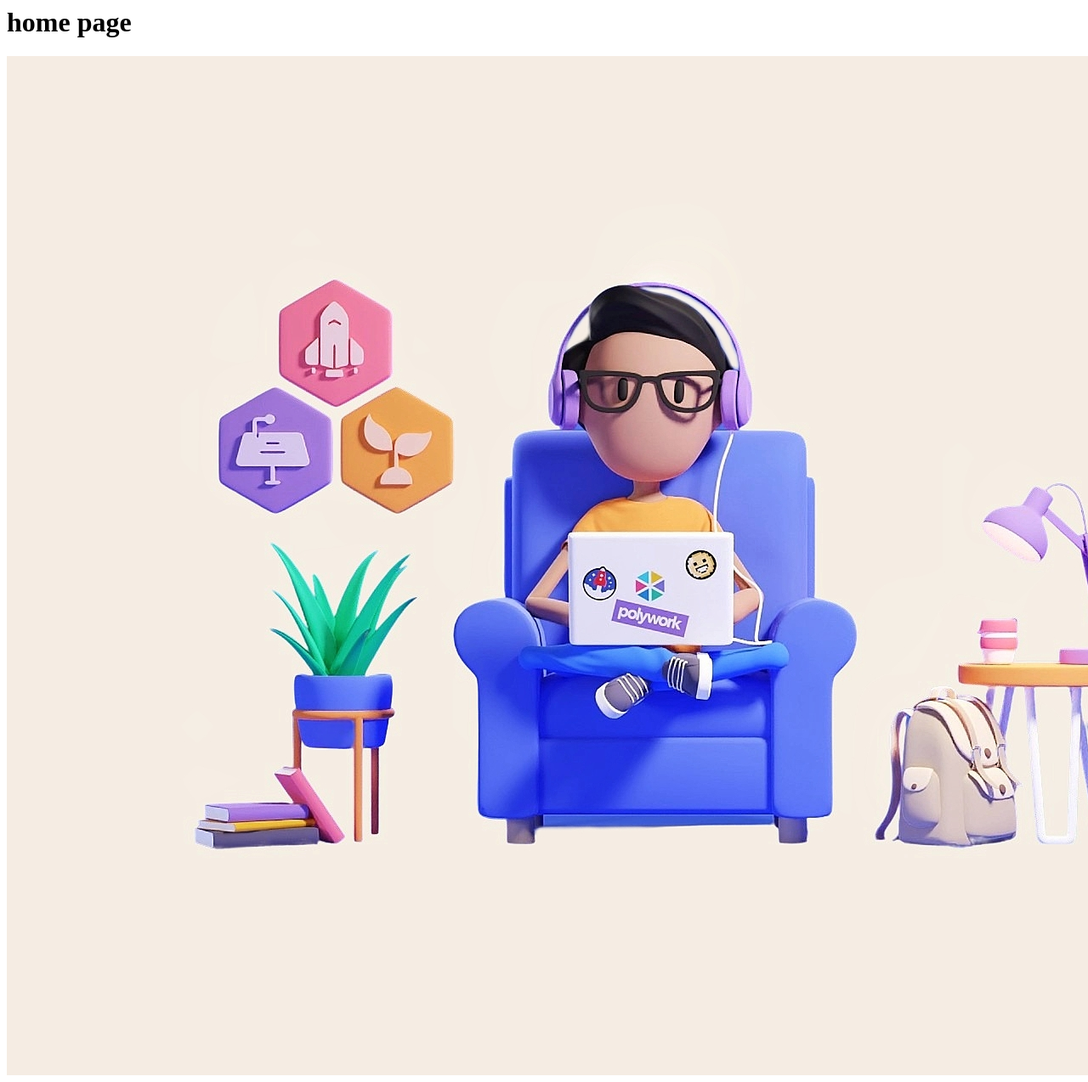
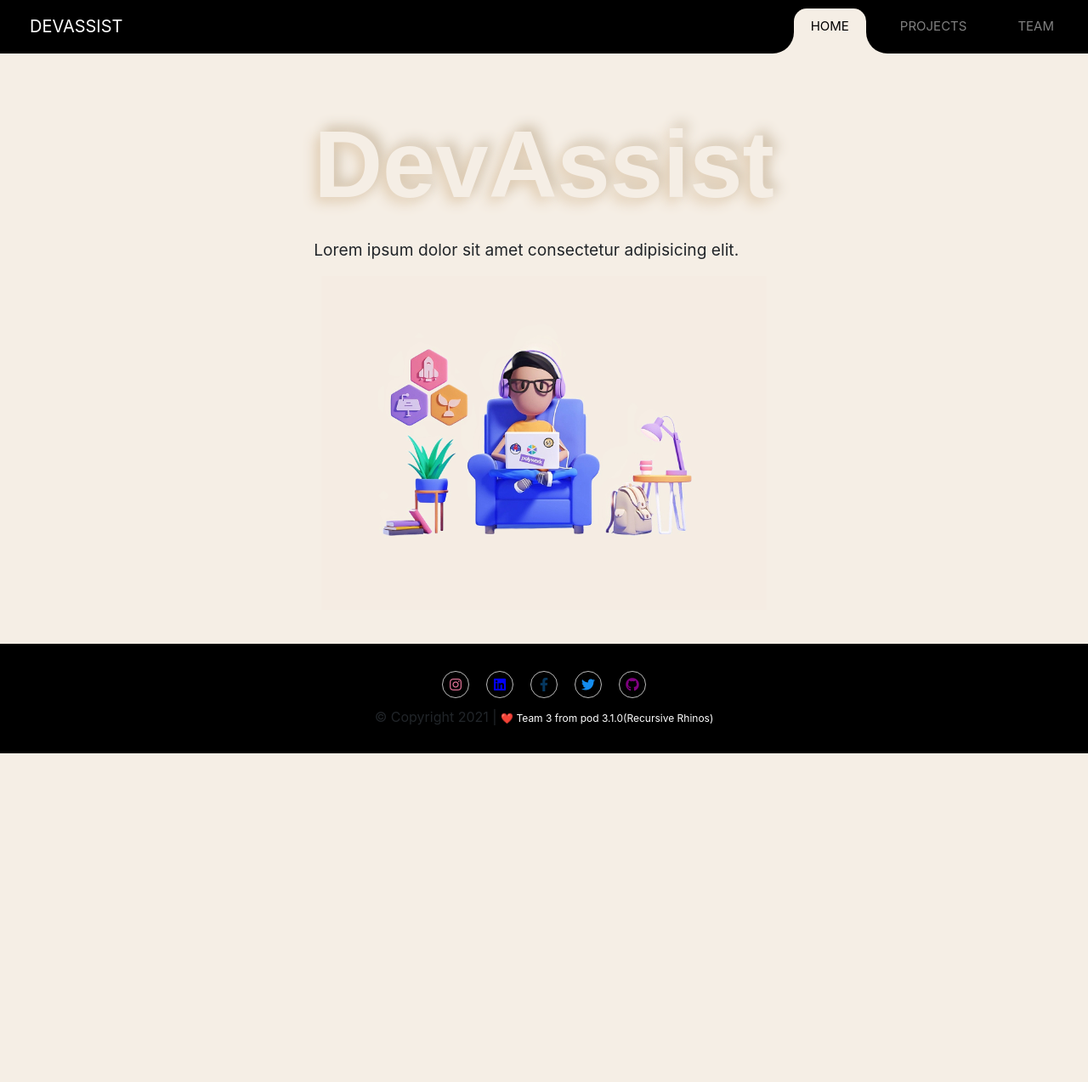
Before and after one commit to MLH-Fellowship/pod-3.1.0-DevAssist, a Flask app: page /home in a window 1280 px wide; the page is wider, and only the part inside the window is pictured. Shown: that part at 85% size. After the commit the page ends 887 px from the top of that part, so only its background shows below. Run offline with Flask 2, Linux system fonts and the light colour scheme; some libraries are stand-ins or nearby versions.

Commit message:
added styling in home page

```diff
--- /dev/null
+++ b/static/css/home.css
@@ -0,0 +1,245 @@
+* {
+    box-sizing: border-box;
+    margin: 0;
+    padding: 0;
+  }
+
+  :root {
+      --clr: #f5eee5;
+        --colorMain: #f5eee5;
+        --brShadow: -6px 6px 15px #e2cfb6;
+        --tlShadow: 6px -6px 15px #cfc0ab;
+  }
+
+  *:focus {
+    outline: 0;
+  }
+
+  html {
+    -webkit-tap-highlight-color: rgba(0, 0, 0, 0);
+  }
+
+  body {
+      background-color: var(--clr) !important;
+      width: 100%;
+
+  }
+        .navbar-logo {
+          margin-left: 20px;
+          padding: 15px;
+          color: #fff;
+        }
+        .navbar-mainbg {
+          background-color: #000000;
+          padding: 0px !important;
+        }
+        #navbarSupportedContent {
+          overflow: hidden;
+          position: relative;
+        }
+        #navbarSupportedContent ul {
+          padding: 0px;
+          margin: 0px;
+        }
+        #navbarSupportedContent li {
+          list-style-type: none;
+          float: left;
+          margin-right: 20px;
+        }
+        #navbarSupportedContent ul li a {
+          color: rgba(255, 255, 255, 0.5);
+          text-decoration: none;
+          font-size: 15px;
+          display: block;
+          padding: 20px 20px;
+          transition-duration: 0.6s;
+          transition-timing-function: cubic-bezier(0.68, -0.55, 0.265, 1.55);
+          position: relative;
+        }
+        #navbarSupportedContent > ul > li.active > a {
+          color: #000000;
+          background-color: transparent;
+          transition: all 0.7s;
+        }
+        #navbarSupportedContent a:not(:only-child):after {
+          content: '\f105';
+          position: absolute;
+          right: 20px;
+          top: 10px;
+          font-size: 14px;
+          font-family: 'Font Awesome 5 Free';
+          display: inline-block;
+          padding-right: 3px;
+          vertical-align: middle;
+          font-weight: 900;
+          transition: 0.5s;
+        }
+        #navbarSupportedContent .active > a:not(:only-child):after {
+          transform: rotate(90deg);
+        }
+
+        .hori-selector {
+          display: inline-block;
+          position: absolute;
+          height: 100%;
+          top: 0px;
+          left: 0px;
+          transition-duration: 0.6s;
+          transition-timing-function: cubic-bezier(0.68, -0.55, 0.265, 1.55);
+          background-color: #f5eee5;
+          border-top-left-radius: 15px;
+          border-top-right-radius: 15px;
+          margin-top: 10px;
+        }
+        .hori-selector .right,
+        .hori-selector .left {
+          position: absolute;
+          width: 25px;
+          height: 25px;
+          background-color: #f5eee5;
+          bottom: 10px;
+        }
+        .hori-selector .right {
+          right: -25px;
+        }
+        .hori-selector .left {
+          left: -25px;
+        }
+        .hori-selector .right:before,
+        .hori-selector .left:before {
+          content: '';
+          position: absolute;
+          width: 50px;
+          height: 50px;
+          border-radius: 50%;
+          background-color: #000000;
+        }
+        .hori-selector .right:before {
+          bottom: 0;
+          right: -25px;
+        }
+        .hori-selector .left:before {
+          bottom: 0;
+          left: -25px;
+        }
+        @media (max-width: 991px) {
+          #navbarSupportedContent ul li a {
+            padding: 12px 30px;
+          }
+          .hori-selector {
+            margin-top: 0px;
+            margin-left: 10px;
+            border-radius: 0;
+            border-top-left-radius: 25px;
+            border-bottom-left-radius: 25px;
+          }
+          .hori-selector .left,
+          .hori-selector .right {
+            right: 10px;
+          }
+          .hori-selector .left {
+            top: -25px;
+            left: auto;
+          }
+          .hori-selector .right {
+            bottom: -25px;
+          }
+          .hori-selector .left:before {
+            left: -25px;
+            top: -25px;
+          }
+          .hori-selector .right:before {
+            bottom: -25px;
+            left: -25px;
+          }
+        }
+        footer{
+          margin-top: 40px;
+          background-color: black;
+          text-align: center;
+          padding-bottom: 15px;
+          margin-bottom: 0%;
+        }
+        .sm-handle{
+          display: flex;
+          padding-top: 2rem;
+          justify-content: center;
+        }
+        .sm-button{
+          margin: 0px 10px 0px;
+          border: 1px solid #bababa;
+          border-radius: 100%;
+          width: 2rem;
+          height: 2rem;
+          display: flex;
+          align-items: center;
+          justify-content: center;
+          cursor: pointer;
+        }
+        .sm-button:hover{
+          background: linear-gradient(to right, #cfc0ab, #eee2d3	);
+        }
+        .copyright{
+          margin-top: 10px;
+          font-size: medium;
+        }
+        .copyright a{
+          color: #fff;
+          font-size: 12px;
+          cursor: pointer;
+
+        }
+      section{
+   padding:0 9%;
+   padding-top: 4rem;
+}
+.home{
+    display:flex;
+    align-items: center;
+    justify-content: center;
+    flex-wrap: wrap;
+}
+.home .image img{
+    width: 41vw;
+}
+
+.text {
+  color: var(--colorMain);
+  font-size: 7em;
+  font-weight: bold;
+  font-family: sans-serif;
+  text-shadow: var(--brShadow),
+               var(--tlShadow);
+  position: relative;
+
+}
+
+    .text::before {
+      left: 0;
+    width: 100px;
+    height: 100px;
+      top: -150px;
+      z-index: 10;
+      box-shadow: inset var(--brShadow),
+                inset var(--tlShadow) ;
+    }
+    .text::after {
+      left: -50px;
+      width: 200px;
+      height: 200px;
+      top: -200px;
+      box-shadow: var(--brShadow),
+                var(--tlShadow) ;
+    }
+  .content p{
+    font-size: larger;
+    padding-top: 2%;
+  }
+  @media (max-width: 768px) {
+    .text{
+      font-size: 3em;
+    }
+   .content p{
+      font-size: medium;
+    }
+  }
--- a/templates/home.html
+++ b/templates/home.html
@@ -1,2 +1,90 @@
-<h1>home page</h1>
-<img src="../static/images/homeImg.jpeg"></img>
+<!DOCTYPE html>
+<html lang="en">
+
+<head>
+    <meta charset="UTF-8">
+    <meta http-equiv="X-UA-Compatible" content="IE=edge">
+    <meta name="viewport" content="width=device-width, initial-scale=1.0">
+    <title>DevAssist | Home</title>
+    <link rel="stylesheet" href="../static/css/home.css">
+    <link href="https://stackpath.bootstrapcdn.com/font-awesome/4.7.0/css/font-awesome.min.css" rel="stylesheet"
+        integrity="sha384-wvfXpqpZZVQGK6TAh5PVlGOfQNHSoD2xbE+QkPxCAFlNEevoEH3Sl0sibVcOQVnN" crossorigin="anonymous">
+    <meta name="viewport" content="width=device-width, initial-scale=1.0">
+    <link rel="stylesheet" href="https://cdn.jsdelivr.net/npm/bootstrap@4.6.0/dist/css/bootstrap.min.css"
+        integrity="sha384-B0vP5xmATw1+K9KRQjQERJvTumQW0nPEzvF6L/Z6nronJ3oUOFUFpCjEUQouq2+l" crossorigin="anonymous">
+    <link rel="stylesheet" href="https://use.fontawesome.com/releases/v5.11.2/css/all.css" />
+
+
+</head>
+
+<body>
+    <nav class="navbar navbar-expand-lg navbar-mainbg">
+        <a class="navbar-brand navbar-logo " href="#">DEVASSIST</a>
+        <button class="navbar-toggler" type="button" data-toggle="collapse" data-target="#navbarSupportedContent"
+            aria-controls="navbarSupportedContent" aria-expanded="false" aria-label="Toggle navigation">
+            <i class="fas fa-bars text-white"></i>
+        </button>
+        <div class="collapse navbar-collapse" id="navbarSupportedContent">
+            <ul class="navbar-nav ml-auto">
+                <div class="hori-selector">
+                    <div class="left"></div>
+                    <div class="right"></div>
+                </div>
+                <li class="nav-item active">
+                    <a class="nav-link" href="/home">
+                        HOME
+                    </a>
+                </li>
+                <li class="nav-item">
+                    <a class="nav-link" href="#projects">
+                        PROJECTS
+                    </a>
+                </li>
+                <li class="nav-item">
+                    <a class="nav-link" href="/team">
+                        TEAM
+                    </a>
+                </li>
+            </ul>
+        </div>
+    </nav>
+    <section class="home">
+        <div class="content">
+            <h3 class="text">DevAssist</h3>
+            <p>Lorem ipsum dolor sit amet consectetur adipisicing elit.</p>
+        </div>
+        <div class="image">
+            <img src="../static/images/homeImg.jpeg">
+        </div>
+    </section>
+    <footer>
+        <div class="sm-handle">
+            <a href="https://www.instagram.com/" class="sm-button">
+                <i style="color:palevioletred" class="fab fa-instagram"> </i>
+            </a>
+            <a href="https://www.linkedin.com/" class="sm-button">
+                <i style="color:blue" class="fab fa-linkedin"> </i>
+            </a>
+            <a href="https://www.facebook.com/" class="sm-button">
+                <i style="color:rgb(6, 55, 95)" class="fab fa-facebook-f"> </i>
+            </a>
+            <a href="https://www.twitter.com/" class="sm-button">
+                <i style="color:rgb(20, 140, 238)" class="fab fa-twitter"> </i>
+            </a>
+            <a href="https://github.com/MLH-Fellowship/pod-3.1.0-DevAssist" class="sm-button">
+                <i style="color:purple" class="fab fa-github"> </i>
+            </a>
+        </div>
+        <p class="copyright">&copy Copyright 2021 | <a href="">❤️ Team 3 from pod 3.1.0(Recursive Rhinos)</a>
+        </p>
+    </footer>
+    <script src="https://code.jquery.com/jquery-3.5.1.slim.min.js"
+        integrity="sha384-DfXdz2htPH0lsSSs5nCTpuj/zy4C+OGpamoFVy38MVBnE+IbbVYUew+OrCXaRkfj"
+        crossorigin="anonymous"></script>
+    <script src="https://cdn.jsdelivr.net/npm/bootstrap@4.6.0/dist/js/bootstrap.bundle.min.js"
+        integrity="sha384-Piv4xVNRyMGpqkS2by6br4gNJ7DXjqk09RmUpJ8jgGtD7zP9yug3goQfGII0yAns"
+        crossorigin="anonymous"></script>
+    <script src="../static/js/main.js"></script>
+</body>
+
+</html>
```
